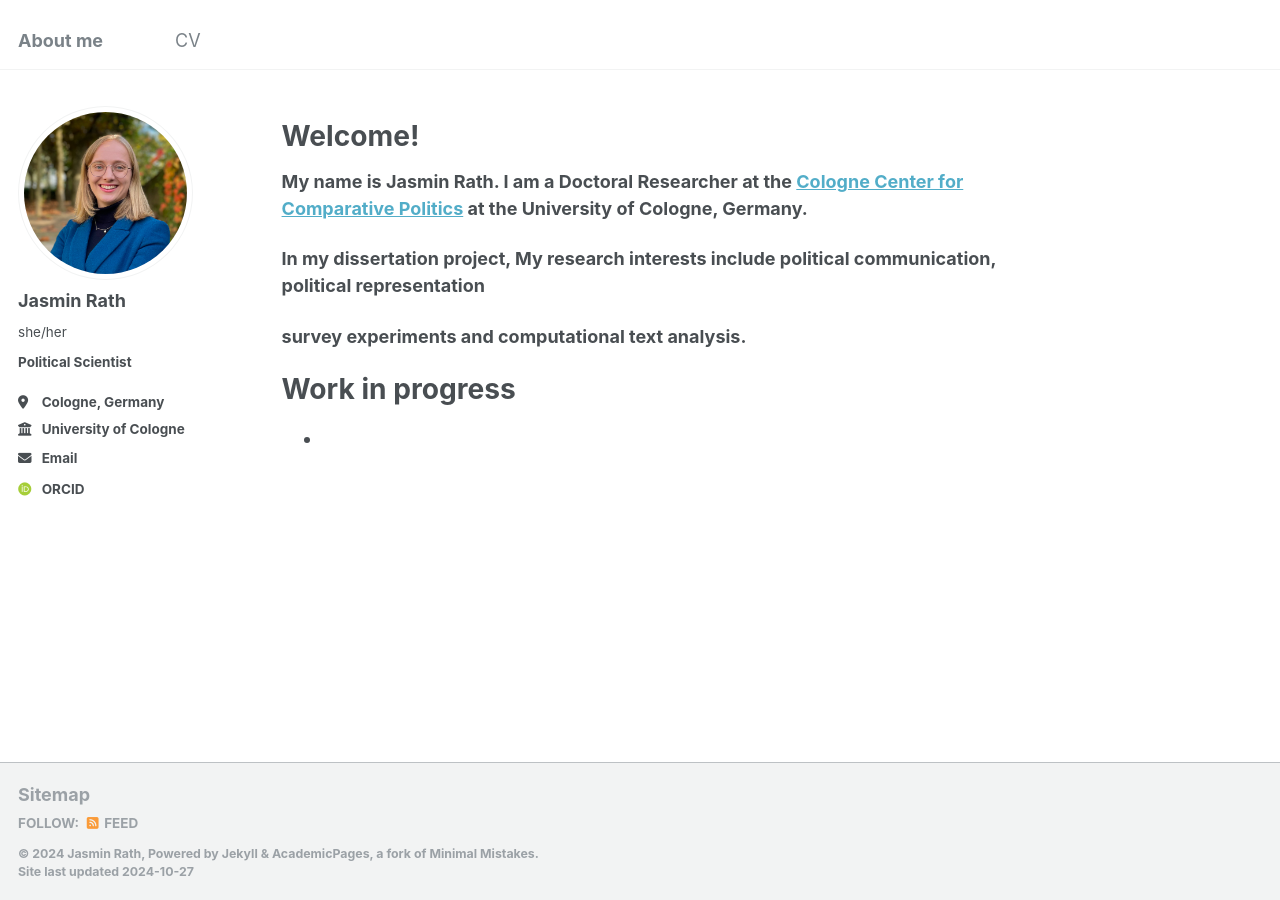
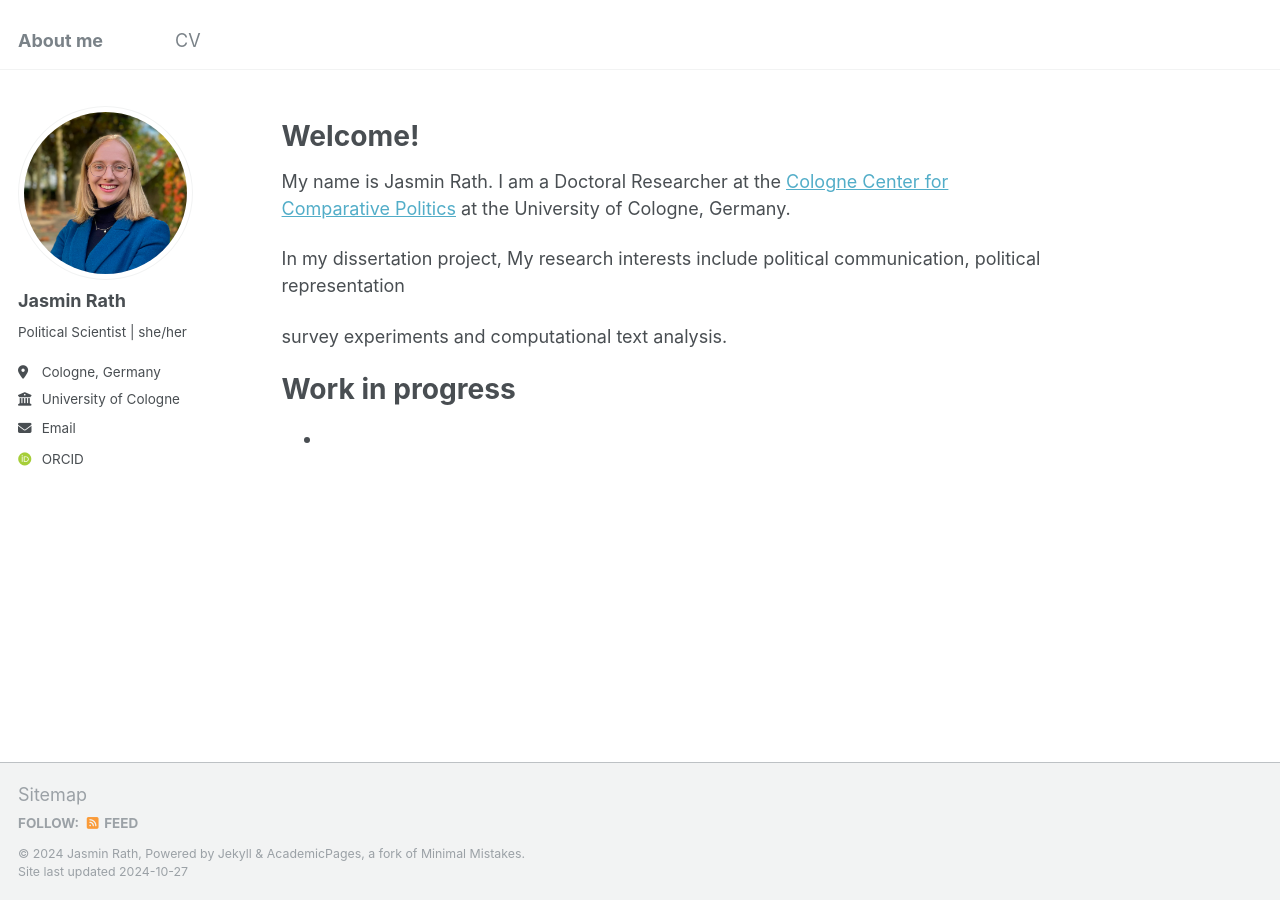
Before and after one commit to rathjasmin/rathjasmin.github.io, a Jekyll site: the page built from _pages/about.md, in a window 1280 px wide. Built offline with Jekyll 4.4.1, drawn with Linux system fonts in a browser that asks for light colours; some web fonts are replaced; part of the change alters nothing that is shown.

```diff
--- a/_config.yml
+++ b/_config.yml
@@ -23,8 +23,8 @@ author:
   # Biographic information
   avatar           : "pictureJR.jpeg"
   name             : "Jasmin Rath"
-  pronouns         : "she/her"
-  bio              : "<b> Political Scientist <b>"
+  pronouns         : # "she/her"
+  bio              : "Political Scientist | she/her"
   location         : "Cologne, Germany"
   employer         : "University of Cologne"
   uri              : # URL
```
